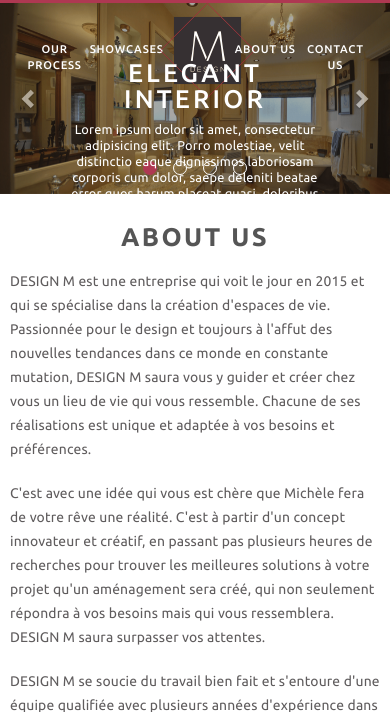
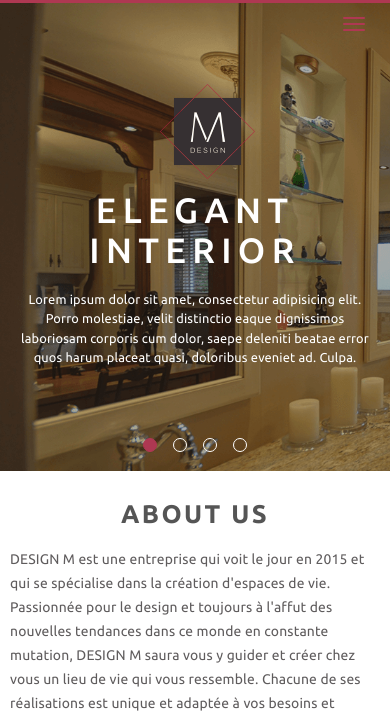
Before and after one commit to orldm/DesignM, a PHP site: page / in a window 390 px wide. Shown: the top 712 px of the page. Run offline with PHP 8.4, Linux system fonts and the light colour scheme.

Commit message:
add navbar layout for mobile

```diff
--- a/assets/javascripts/main.js
+++ b/assets/javascripts/main.js
@@ -1,10 +1,19 @@
 $(document).ready(function() {
     $('.js-anchor').click(function(e) {
         e.preventDefault();
-        // console.log($.attr(this, 'href'));
         $('html, body').animate({
             scrollTop: $( $(this).attr('href') ).offset().top
         }, 500);
+    });
+    $('.navbar-toggle').click(function(e) {
+        if ($(this).parent().hasClass('background-dark')) {
+            var that = this;
+            setTimeout(function() {
+                $(that).parent().removeClass('background-dark');
+            }, 340);
+        } else {
+            $(this).parent().addClass('background-dark');
+        }
     });
     $('.js-details').click(function() {
         if (!($(this).hasClass('current'))) {
--- a/assets/stylesheets/main.css
+++ b/assets/stylesheets/main.css
@@ -48,8 +48,69 @@ h2 {
     font-size: 1.25rem;
     letter-spacing: 0.15rem;
 }
+.top-logo {
+    position: absolute;
+    top: 10px;
+    left: calc(50% - 35px);
+    z-index: 999;
+}
+.navbar-wrapper {
+  display: flex;
+  justify-content: center;
+  position: absolute;
+  top: 0px;
+  width: 100%;
+}
+.navbar {
+    position: relative;
+    vertical-align: top;
+    text-align: center;
+    z-index: 9999;
+    background-color: transparent;
+    border: none;
+}
+
+.navbar-inverse .navbar-nav>.active>a, .navbar-inverse .navbar-nav>.active>a:focus, .navbar-inverse .navbar-nav>.active>a:hover {
+    background-color: transparent;
+}
+.navbar-inverse .navbar-toggle:focus, .navbar-inverse .navbar-toggle:hover {
+    background-color: transparent;
+}
+.navbar-inverse .navbar-toggle .icon-bar {
+    background-color: #AE3852;
+}
+.navbar-inverse .navbar-nav>li>a {
+    color: white;
+    font-family: Ubuntu;
+    font-weight: 500;
+    letter-spacing: 0.05rem;
+    font-size: 0.74rem;
+}
+
+.navbar-inverse .navbar-toggle {
+    border: none;
+}
+
+.navbar-header {
+    border: none;
+}
+
+.navbar .navbar-collapse {
+  text-align: center;
+  background-color: none;
+  border: none;
+}
+.background-dark {
+    background-color: rgba(0, 0, 0, 0.8);
+}
+
+.logo-placeholder {
+    width: 95px;
+    height: 95px;
+}
+
 .header-menu {
-    z-index: 999999;
+    z-index: 999;
     position: absolute;
     width: 50%;
     top: 25px;
@@ -68,7 +129,7 @@ h2 {
     font-size: 0.74rem;
 }
 .main-title {
-    z-index: 999999;
+    z-index: 999;
     position: absolute;
     width: 60%;
     top: 50%;
@@ -153,7 +214,7 @@ h2 {
     left: 0;
     right: 0;
     margin: 0 auto;
-    z-index: 999999;
+    z-index: 999;
     pointer-events: none;
     opacity: 0;
     -webkit-transition: all 0.2s;
--- a/assets/stylesheets/media.css
+++ b/assets/stylesheets/media.css
@@ -38,6 +38,26 @@
 @media only screen and (max-width : 768px) {
     h1 {
         font-size: 2rem;
+    }
+    .navbar-wrapper {
+        justify-content: flex-end;
+    }
+    .navbar {
+        width: 100%;
+    }
+    .navbar .navbar-collapse {
+        background-color: rgba(0, 0, 0, 0.8);
+    }
+    .navbar .navbar-collapse>ul {
+        padding-bottom: 50px;
+    }
+    .navbar-inverse .navbar-nav>li>a {
+        font-weight: 500;
+        letter-spacing: 0.4rem;
+        font-size: 1.5rem;
+    }
+    .nav>li.logo-placeholder {
+        display: none;
     }
     .header-menu {
         top: 10px;
@@ -120,23 +140,36 @@
 
 @media only screen and (max-width : 600px) {
     h1 {
-        font-size: 1.6rem;
-        letter-spacing: 0.2rem;
+        font-size: 2.2rem;
+        line-height: 2.5rem;
+        /*letter-spacing: 0.6rem;*/
     }
     h2 {
         font-size: 1.6rem;
+    }
+    .top-logo {
+        top: 10%;
     }
     .header-menu {
         top: 3px;
         width: 90%;
     }
     .main-title {
-        top: 30%;
+        top: 40%;
+        width: 90%;
     }
     .main-title p {
-        padding-top: 10px;
+        padding-top: 20px;
         font-size: 0.8rem;
-        line-height: 1rem;
+        line-height: 1.2rem;
+    }
+    .carousel-control {
+        display: none;
+    }
+    .carousel-inner>.item>img {
+        height: 120vw;
+        width: auto;
+        max-width: none;
     }
     .photo-container {
         display: none;
--- a/index.html
+++ b/index.html
@@ -16,7 +16,34 @@
 </head>
 <body>
     <div class="color-line"></div>
-    <div class="header-menu text-center">
+
+    <img src="./assets/images/logo.png" class="top-logo" alt="logo">
+
+    <div class="navbar-wrapper">
+        <nav class="navbar navbar-inverse">
+            <div class="container-fluid">
+                <div class="navbar-header">
+                    <button type="button" class="navbar-toggle" data-toggle="collapse" data-target="#myNavbar">
+                        <span class="icon-bar"></span>
+                        <span class="icon-bar"></span>
+                        <span class="icon-bar"></span>
+                    </button>
+                </div>
+                <div class="collapse navbar-collapse" id="myNavbar">
+                    <ul class="nav navbar-nav">
+                        <li><a href="#process" class="js-anchor">OUR PROCESS</a></li>
+                        <li><a href="#showcases" class="js-anchor">SHOWCASES</a></li>
+                        <li class="logo-placeholder"></li>
+                        <li><a href="#about" class="js-anchor">ABOUT US</a></li>
+                        <li><a href="#contacts" class="js-anchor">CONTACT US</a></li>
+                    </ul>
+                </div>
+            </div>
+        </nav>
+    </div>
+
+
+    <!--<div class="header-menu text-center">
         <div class="col-sm-15 top-link">
             <a href="#process" class="js-anchor">OUR PROCESS</a>
         </div>
@@ -32,8 +59,10 @@
         <div class="col-sm-15 top-link">
             <a href="#contacts" class="js-anchor">CONTACT US</a>
         </div>
+    </div>-->
 
-    </div>
+
+
     <div id="main-carousel" class="carousel slide" data-ride="carousel">
         <div class="main-title text-center">
             <h1>ELEGANT INTERIOR</h1>
```
